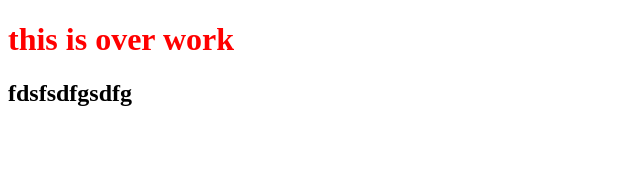
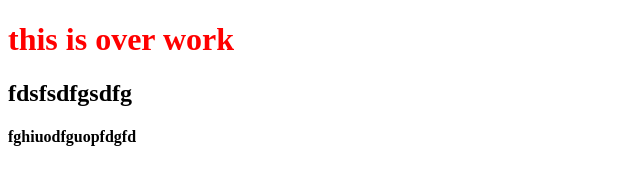
Before and after one commit to ihiteshtiwari/hello, a plain HTML site: page index.html in a window 1280 px wide. Shown: the whole page, without its empty margins (0-640 px from the left). Drawn offline with Linux system fonts and the light colour scheme.

Commit message:
commit from h4

```diff
--- a/index.html
+++ b/index.html
@@ -9,5 +9,6 @@
 <body>
     <h1>this is over work</h1>
     <h2>fdsfsdfgsdfg</h2>
+    <h4>fghiuodfguopfdgfd</h4>
 </body>
 </html>
```
